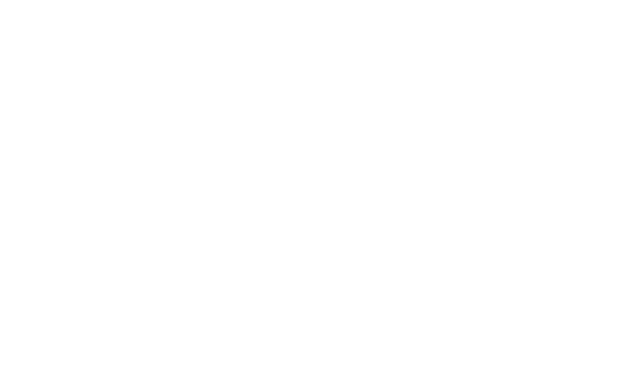
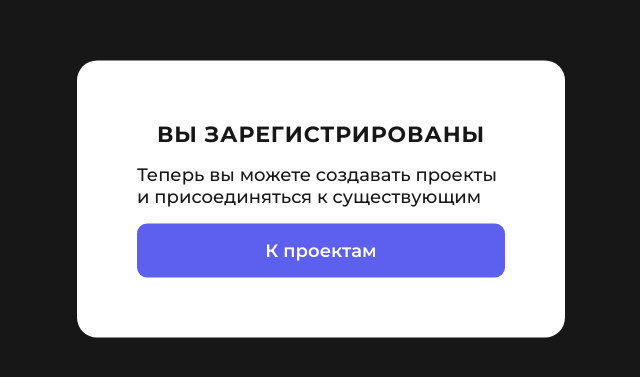
Before and after one commit to Githance/frontend, a React (Create React App) app: page /success in a window 1280 px wide. Before the commit this address had no page. Shown: the part 201-578 px from the top of the page, without its empty margins (319-959 px from the left). Built offline with nearby package versions, Linux system fonts and the light colour scheme.

Commit message:
feat: сделать страницу успешной регистрации

```diff
--- a/src/components/app/app.jsx
+++ b/src/components/app/app.jsx
@@ -2,13 +2,15 @@
 import MainPage from "../../pages/main-page/main-page";
 import AuthenticationPage from "../../pages/authentication-page/authentication-page";
 import RegistrationPage from "../../pages/registration-page/registration-page";
+import SuccessRegistrationPage from "../../pages/success-registration-page/success-registration-page";
 
 function App() {
   return (
     <Routes>
-      <Route exact path="/" element={<MainPage />} />
+      <Route path="/" element={<MainPage />} />
       <Route path="/authentication" element={<AuthenticationPage />} />
       <Route path="/registration" element={<RegistrationPage />} />
+      <Route path="/success" element={<SuccessRegistrationPage />} />
     </Routes>
   );
 }
--- a/src/components/button/button.jsx
+++ b/src/components/button/button.jsx
@@ -1,15 +1,17 @@
+/* eslint-disable react/require-default-props */
 /* eslint-disable react/prop-types */
 /* eslint-disable react/button-has-type */
 import PropTypes from "prop-types";
 import cn from "classnames";
 import style from "./button.module.css";
 
-function Button({ type, isValid, className, children }) {
+function Button({ type, isValid, className, children, onClick }) {
   return (
     <button
       disabled={!isValid}
       className={cn(style.button, className)}
       type={type}
+      onClick={onClick}
     >
       {children}
     </button>
@@ -19,6 +21,7 @@
 Button.propTypes = {
   type: PropTypes.string.isRequired,
   children: PropTypes.oneOfType([PropTypes.string, PropTypes.array]).isRequired,
+  onClick: PropTypes.func,
 };
 
 export default Button;
--- /dev/null
+++ b/src/pages/success-registration-page/success-registration-page.jsx
@@ -0,0 +1,23 @@
+/* eslint-disable react/jsx-no-bind */
+import { Link } from "react-router-dom";
+/* import Button from "../../components/button/button"; */
+import style from "./success-registration-page.module.css";
+
+function SuccessRegistrationPage() {
+  return (
+    <div className={style.container}>
+      <div className={style.content}>
+        <p className={style.title}>вы зарегистрированы</p>
+        <p className={style.text}>
+          Теперь вы&nbsp;можете создавать проекты и&nbsp;присоединяться
+          к&nbsp;существующим
+        </p>
+        <Link className={style.button} to="/">
+          К проектам
+        </Link>
+      </div>
+    </div>
+  );
+}
+
+export default SuccessRegistrationPage;
--- /dev/null
+++ b/src/pages/success-registration-page/success-registration-page.module.css
@@ -0,0 +1,63 @@
+.container {
+  width: 100vw;
+  height: 100vh;
+  background-color: var(--bg-color-main);
+}
+
+.content {
+  padding: 60px;
+  max-width: 488px;
+  border-radius: 20px;
+  background-color: var(--bg-color-form);
+  position: fixed;
+  top: 50%;
+  left: 50%;
+  transform: translate(-50%, -50%);
+  display: flex;
+  flex-direction: column;
+  align-items: center;
+  gap: 16px;
+  box-sizing: border-box;
+}
+
+.title {
+  margin: 0;
+  font-weight: 700;
+  font-size: 22px;
+  line-height: 27px;
+  letter-spacing: 0.04em;
+  text-transform: uppercase;
+  color: var(--text-color-black);
+}
+
+.text {
+  margin: 0;
+  font-weight: 500;
+  font-size: 18px;
+  line-height: 22px;
+  color: var(--text-color-black);
+}
+
+.button {
+  width: 100%;
+  min-width: 300px;
+  display: flex;
+  justify-content: center;
+  align-items: center;
+  border-radius: 10px;
+  padding: 16px 0;
+  color: var(--text-color-white);
+  background-color: var(--bg-color-button-normal);
+  text-decoration: none;
+  font-weight: 600;
+  font-size: 18px;
+  line-height: 22px;
+}
+
+.button:hover {
+  background-color: var(--bg-color-button-hover);
+}
+
+.button:active {
+  background-color: var(--bg-color-button-normal);
+}
```
